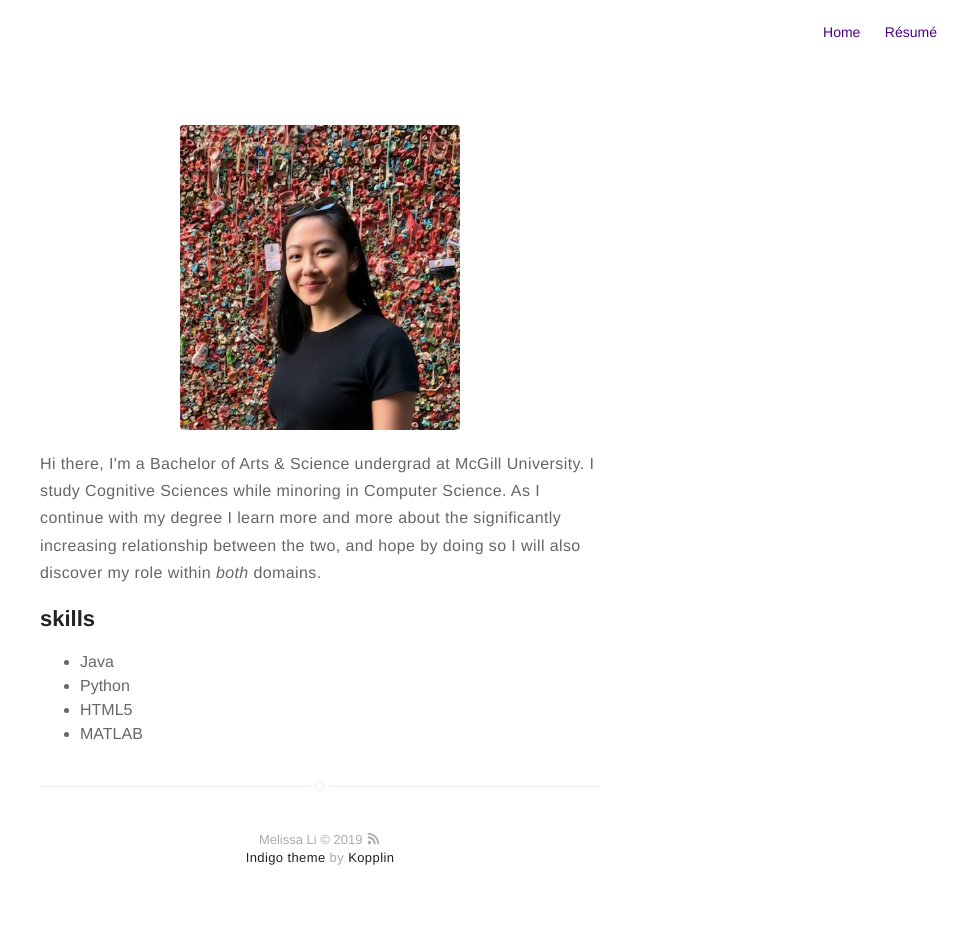
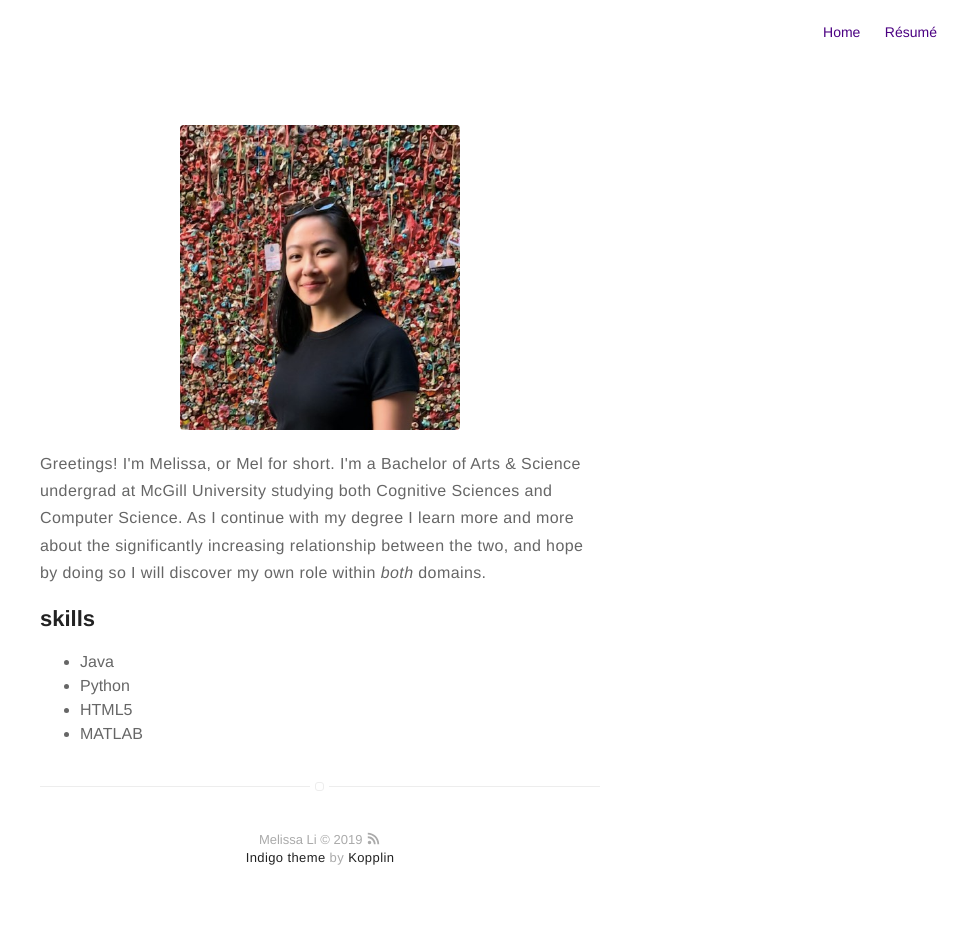
Before and after one commit to im-mel/im-mel.github.io, a Jekyll site: the page built from about.md, in a window 1280 px wide. Shown: the whole page, without its empty margins (320-1280 px from the left). Built offline with Jekyll 4.4.1, drawn with Linux system fonts in a browser that asks for light colours.

Commit message:
Update about.md

```diff
--- a/about.md
+++ b/about.md
@@ -4,7 +4,7 @@ layout: page
 ---
 ![Profile Image]({{ site.url }}/{{ site.picture }})
 
-<p>Hi there, I'm a Bachelor of Arts & Science undergrad at McGill University. I study Cognitive Sciences while minoring in Computer Science. As I continue with my degree I learn more and more about the significantly increasing relationship between the two, and hope by doing so I will also discover my role within <em>both</em> domains.</p>
+<p>Greetings! I'm Melissa, or Mel for short. I'm a Bachelor of Arts & Science undergrad at McGill University studying both Cognitive Sciences and Computer Science. As I continue with my degree I learn more and more about the significantly increasing relationship between the two, and hope by doing so I will discover my own role within <em>both</em> domains.</p>
 
 
 
```
